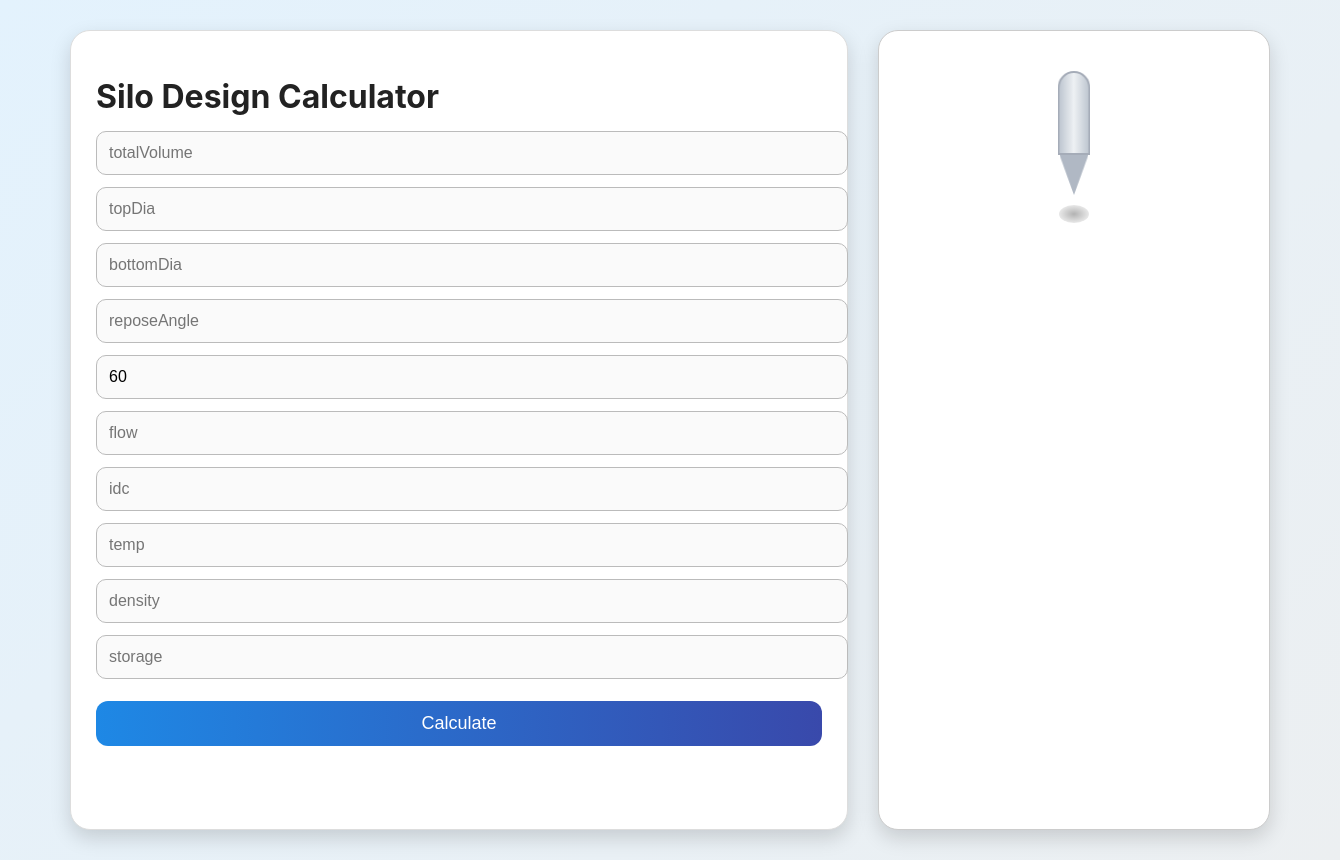
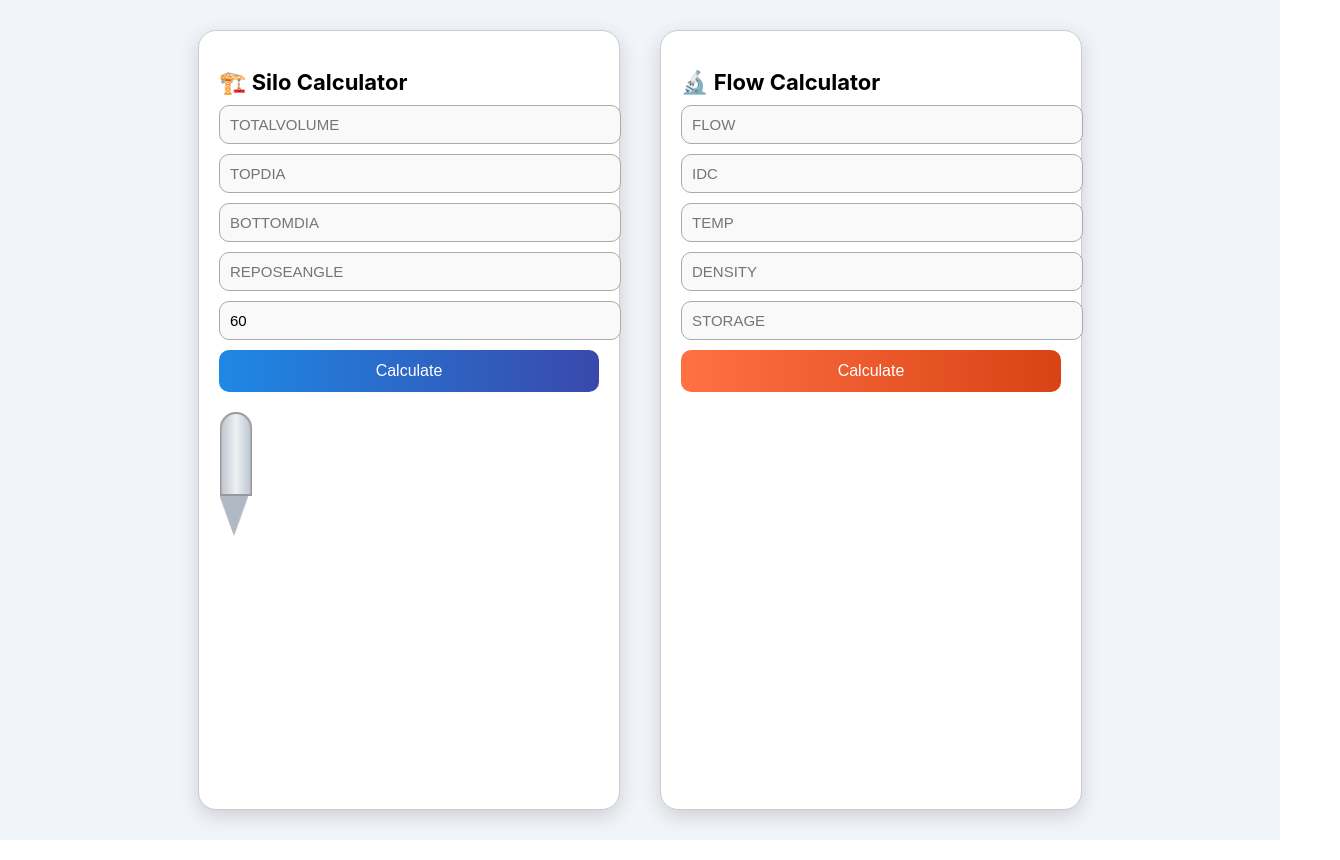
Before and after one commit to Santhoshmk30/Kccottrell, a React (Create React App) app: page /silo in a window 1280 px wide. Shown: the whole page, 1340 px wide, since content can reach past the window. Built offline with nearby package versions, Linux system fonts and the light colour scheme.

Commit message:
Update silo.js

```diff
--- a/src/Components/silo.js
+++ b/src/Components/silo.js
@@ -1,7 +1,7 @@
 import React, { useState } from "react";
 
 /* =============================
-   CSS 3D SILO (INLINE CSS)
+   SILO 3D MODEL (INLINE CSS)
    ============================= */
 function Silo3D({ topDia = 2, Hh = 1, Hc = 2 }) {
   const cylHeight = Hc * 40;
@@ -9,7 +9,7 @@ function Silo3D({ topDia = 2, Hh = 1, Hc = 2 }) {
   const cylWidth = topDia * 15;
 
   return (
-    <div style={{ width: "100%", display: "flex", flexDirection: "column", alignItems: "center", marginTop: "20px" }}>
+    <div style={{ textAlign: "center", marginTop: "10px" }}>
       <style>{`
         @keyframes spinSlow {
           0% { transform: rotateY(0deg); }
@@ -21,9 +21,9 @@ function Silo3D({ topDia = 2, Hh = 1, Hc = 2 }) {
         style={{
           width: cylWidth,
           height: cylHeight,
+          background: "linear-gradient(90deg, #bfc7d1, #eef1f4, #bfc7d1)",
+          border: "2px solid #999",
           borderRadius: "20px 20px 0 0",
-          background: `linear-gradient(90deg, #bfc7d1, #eef1f4, #bfc7d1)`,
-          border: "2px solid #a5acb8",
           animation: "spinSlow 12s linear infinite",
         }}
       ></div>
@@ -38,45 +38,26 @@ function Silo3D({ topDia = 2, Hh = 1, Hc = 2 }) {
           animation: "spinSlow 12s linear infinite",
         }}
       ></div>
-
-      <div
-        style={{
-          width: cylWidth,
-          height: 18,
-          marginTop: 10,
-          borderRadius: "50%",
-          background: "radial-gradient(rgba(0,0,0,0.3), transparent)",
-        }}
-      ></div>
     </div>
   );
 }
 
 /* =============================
-   MAIN CALCULATOR
+   CARD 1 — SILO CALCULATOR
    ============================= */
-export default function Silo() {
+function SiloCard() {
   const [inputs, setInputs] = useState({
     totalVolume: "",
     topDia: "",
     bottomDia: "",
     reposeAngle: "",
     valleyAngle: "60",
-
-    // NEW INPUTS
-    flow: "",
-    idc: "",
-    temp: "",
-    density: "",
-    storage: "",
   });
 
   const [results, setResults] = useState(null);
-  const [extra, setExtra] = useState(null);
 
-  const handleChange = (e) => {
+  const handleChange = (e) =>
     setInputs({ ...inputs, [e.target.name]: e.target.value });
-  };
 
   const calculate = () => {
     const Vt = parseFloat(inputs.totalVolume);
@@ -85,15 +66,9 @@ export default function Silo() {
     const α = parseFloat(inputs.reposeAngle) * (Math.PI / 180);
     const θ = parseFloat(inputs.valleyAngle) * (Math.PI / 180);
 
-    const flow = parseFloat(inputs.flow);
-    const idc = parseFloat(inputs.idc);
-    const density = parseFloat(inputs.density);
-    const storage = parseFloat(inputs.storage);
-
-    if (isNaN(Vt) || isNaN(D1) || isNaN(D2) || isNaN(α)) return;
-
     const Hh = (D1 - D2) / (2 * Math.tan(θ / 2));
-    const hopperVol = (Math.PI * Hh * (D1 * D1 + D1 * D2 + D2 * D2)) / 12;
+    const hopperVol =
+      (Math.PI * Hh * (D1 * D1 + D1 * D2 + D2 * D2)) / 12;
 
     const reposeHeight = (D1 / 2) * Math.tan(α);
     const reposeVol = (1 / 3) * Math.PI * (D1 / 2) ** 2 * reposeHeight;
@@ -101,9 +76,120 @@ export default function Silo() {
     const cylVolNeeded = Vt - (hopperVol + reposeVol);
     const Hc = cylVolNeeded / (Math.PI * (D1 / 2) ** 2);
 
-    setResults({ hopperVol, reposeVol, cylVolNeeded, Hh, Hc, total: Vt, reposeHeight });
+    setResults({
+      hopperVol,
+      reposeVol,
+      cylVolNeeded,
+      Hh,
+      Hc,
+      total: Vt,
+      reposeHeight,
+    });
+  };
 
-    // EXTRA FLOW + IDC + DENSITY + STORAGE CALCULATIONS
+  return (
+    <div
+      style={{
+        width: "380px",
+        background: "#fff",
+        padding: "20px",
+        borderRadius: "18px",
+        margin: "10px",
+        boxShadow: "0 6px 20px rgba(0,0,0,0.15)",
+        border: "1px solid #ccc",
+      }}
+    >
+      <h2 style={{ fontSize: "22px", marginBottom: "10px" }}>
+        🏗️ Silo Calculator
+      </h2>
+
+      {Object.keys(inputs).map((key) => (
+        <input
+          key={key}
+          name={key}
+          value={inputs[key]}
+          onChange={handleChange}
+          placeholder={key.toUpperCase()}
+          style={{
+            width: "100%",
+            padding: "10px",
+            marginBottom: "10px",
+            borderRadius: "10px",
+            border: "1px solid #aaa",
+            background: "#f9f9f9",
+            fontSize: "15px",
+          }}
+        />
+      ))}
+
+      <button
+        onClick={calculate}
+        style={{
+          width: "100%",
+          padding: "12px",
+          background: "linear-gradient(to right, #1e88e5, #3949ab)",
+          borderRadius: "10px",
+          border: "none",
+          color: "#fff",
+          fontSize: "16px",
+          marginBottom: "10px",
+          cursor: "pointer",
+        }}
+      >
+        Calculate
+      </button>
+
+      <Silo3D
+        topDia={parseFloat(inputs.topDia) || 2}
+        Hh={results?.Hh || 1}
+        Hc={results?.Hc || 2}
+      />
+
+      {results && (
+        <div
+          style={{
+            marginTop: "10px",
+            padding: "15px",
+            background: "#fafafa",
+            borderRadius: "12px",
+            border: "1px solid #ddd",
+          }}
+        >
+          <h3>📌 Results</h3>
+          <p>Hopper Height: {results.Hh.toFixed(3)}</p>
+          <p>Hopper Volume: {results.hopperVol.toFixed(3)}</p>
+          <p>Repose Height: {results.reposeHeight.toFixed(3)}</p>
+          <p>Repose Volume: {results.reposeVol.toFixed(3)}</p>
+          <p>Cylinder Height: {results.Hc.toFixed(3)}</p>
+        </div>
+      )}
+    </div>
+  );
+}
+
+/* =============================
+   CARD 2 — FLOW CALCULATOR
+   ============================= */
+function FlowCard() {
+  const [inputs, setInputs] = useState({
+    flow: "",
+    idc: "",
+    temp: "",
+    density: "",
+    storage: "",
+  });
+
+  const [extra, setExtra] = useState(null);
+
+  const handleChange = (e) =>
+    setInputs({ ...inputs, [e.target.name]: e.target.value });
+
+  const calculate = () => {
+    const flow = parseFloat(inputs.flow);
+    const idc = parseFloat(inputs.idc);
+    const density = parseFloat(inputs.density);
+    const storage = parseFloat(inputs.storage);
+
     let F1 = flow / 3600;
     let F2 = flow * idc;
     let F3 = (flow * idc) / 1000;
@@ -117,152 +203,94 @@ export default function Silo() {
   return (
     <div
       style={{
-        minHeight: "100vh",
-        width: "100%",
-        background: "linear-gradient(135deg, #e3f2fd, #eceff1)",
-        padding: "30px",
-        display: "flex",
-        justifyContent: "center",
+        width: "380px",
+        background: "#fff",
+        padding: "20px",
+        borderRadius: "18px",
+        margin: "10px",
+        boxShadow: "0 6px 20px rgba(0,0,0,0.15)",
+        border: "1px solid #ccc",
       }}
     >
-      <div
-        style={{
-          display: "flex",
-          flexDirection: window.innerWidth < 768 ? "column" : "row",
-          gap: "30px",
-          maxWidth: "1200px",
-          width: "100%",
-        }}
-      >
-        {/* LEFT PANEL */}
-        <div
-          style={{
-            flex: 1,
-            background: "#fff",
-            padding: "25px",
-            borderRadius: "20px",
-            boxShadow: "0px 8px 20px rgba(0,0,0,0.15)",
-            border: "1px solid #ddd",
-          }}
-        >
-          <h1 style={{ fontSize: "32px", fontWeight: "bold", marginBottom: "15px", color: "#222" }}>
-            Silo Design Calculator
-          </h1>
+      <h2 style={{ fontSize: "22px", marginBottom: "10px" }}>
+        🔬 Flow Calculator
+      </h2>
 
-          {/* INPUT FIELDS */}
       {Object.keys(inputs).map((key) => (
         <input
           key={key}
           name={key}
           value={inputs[key]}
           onChange={handleChange}
-              placeholder={key}
+          placeholder={key.toUpperCase()}
           style={{
             width: "100%",
-                padding: "12px",
-                marginBottom: "12px",
+            padding: "10px",
+            marginBottom: "10px",
             borderRadius: "10px",
-                border: "1px solid #bbb",
-                fontSize: "16px",
-                outline: "none",
-                background: "#fafafa",
+            border: "1px solid #aaa",
+            background: "#f9f9f9",
+            fontSize: "15px",
           }}
         />
       ))}
 
-          {/* BUTTON */}
       <button
         onClick={calculate}
         style={{
           width: "100%",
           padding: "12px",
-              background: "linear-gradient(to right, #1e88e5, #3949ab)",
-              borderRadius: "12px",
+          background: "linear-gradient(to right, #ff7043, #d84315)",
+          borderRadius: "10px",
           border: "none",
           color: "#fff",
-              fontSize: "18px",
+          fontSize: "16px",
           cursor: "pointer",
-              marginTop: "10px",
         }}
       >
         Calculate
       </button>
 
-          {/* SILO RESULTS */}
-          {results && (
-            <div
-              style={{
-                marginTop: "20px",
-                background: "#fff",
-                padding: "20px",
-                borderRadius: "15px",
-                border: "1px solid #ccc",
-                boxShadow: "0 4px 10px rgba(0,0,0,0.1)",
-              }}
-            >
-              <h2 style={{ fontSize: "22px", fontWeight: "bold", marginBottom: "10px" }}>
-                📌 Silo Results
-              </h2>
-
-              <p><b>Hopper Height:</b> {results.Hh.toFixed(3)} m</p>
-              <p><b>Hopper Volume:</b> {results.hopperVol.toFixed(3)} m³</p>
-              <p><b>Repose Height:</b> {results.reposeHeight.toFixed(3)} m</p>
-              <p><b>Repose Volume:</b> {results.reposeVol.toFixed(3)} m³</p>
-              <p><b>Cylinder Volume Needed:</b> {results.cylVolNeeded.toFixed(3)} m³</p>
-              <p><b>Cylinder Height:</b> {results.Hc.toFixed(3)} m</p>
-
-              <h3 style={{ marginTop: "12px", color: "#1e88e5", fontSize: "20px" }}>
-                Total Volume: {results.total.toFixed(2)} m³
-              </h3>
-            </div>
-          )}
-
-          {/* EXTRA CALCULATIONS */}
       {extra && (
         <div
           style={{
-                marginTop: "20px",
-                background: "#fff",
-                padding: "20px",
-                borderRadius: "15px",
-                border: "1px solid #ccc",
-                boxShadow: "0 4px 10px rgba(0,0,0,0.1)",
+            marginTop: "10px",
+            padding: "15px",
+            background: "#fafafa",
+            borderRadius: "12px",
+            border: "1px solid #ddd",
           }}
         >
-              <h2 style={{ fontSize: "22px", fontWeight: "bold", marginBottom: "10px" }}>
-                🔬 Flow + IDC + Density Results
-              </h2>
-
-              <p><b>flow / 3600 :</b> {extra.F1.toFixed(3)}</p>
-              <p><b>flow × idc :</b> {extra.F2.toFixed(3)}</p>
-              <p><b>(flow × idc) ÷ 1000 :</b> {extra.F3.toFixed(3)}</p>
-              <p><b>(flow × idc ÷ 1000) × 3600 :</b> {extra.F4.toFixed(3)}</p>
-              <p><b>Above × density :</b> {extra.F5.toFixed(3)}</p>
-              <p><b>FINAL (× storage) :</b> {extra.F6.toFixed(3)}</p>
+          <h3>📌 Results</h3>
+          <p>flow / 3600 = {extra.F1.toFixed(3)}</p>
+          <p>flow × idc = {extra.F2.toFixed(3)}</p>
+          <p>(flow × idc) ÷ 1000 = {extra.F3.toFixed(3)}</p>
+          <p>× 3600 = {extra.F4.toFixed(3)}</p>
+          <p>× density = {extra.F5.toFixed(3)}</p>
+          <p>× storage = {extra.F6.toFixed(3)}</p>
         </div>
       )}
     </div>
+  );
+}
 
-        {/* RIGHT PANEL */}
+/* =============================
+   FINAL PAGE — BOTH CARDS
+   ============================= */
+export default function SiloFlowPage() {
+  return (
     <div
       style={{
-            width: "350px",
-            background: "#fff",
+        minHeight: "100vh",
         padding: "20px",
-            borderRadius: "20px",
-            border: "1px solid #ccc",
-            boxShadow: "0px 8px 20px rgba(0,0,0,0.15)",
+        background: "#f1f4f8",
         display: "flex",
         justifyContent: "center",
       }}
     >
-          <Silo3D
-            topDia={parseFloat(inputs.topDia) || 2}
-            Hh={results?.Hh || 1}
-            Hc={results?.Hc || 2}
-          />
-        </div>
-
+      <div style={{ display: "flex", flexWrap: "wrap", gap: "20px" }}>
+        <SiloCard />
+        <FlowCard />
       </div>
     </div>
   );
```
Lines whose indentation alone changed are shown as unchanged.
